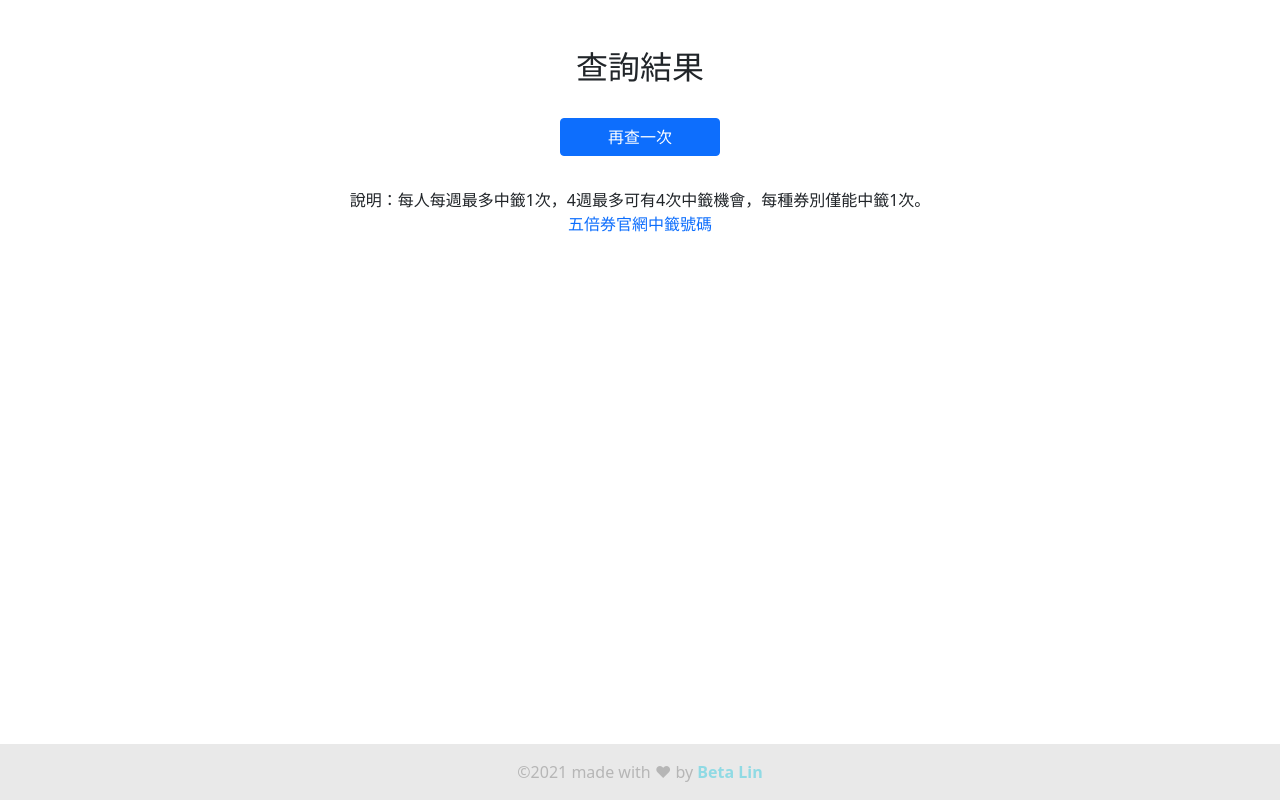
After one commit to linbeta/5000_quick_search, a Flask app: template templates/result.html in a window 1280 px wide. The commit adds this page. Run offline with Flask 2, Linux system fonts and the light colour scheme; the template is opened without the code that fills it, so the values that code supplies are empty; parts of the project's set-up code (start-up, migrations or seed data) failed here and were passed over.

Commit message:
finish whole search function and add bootstrap to html files

```diff
--- a/main.py
+++ b/main.py
@@ -9,19 +9,23 @@ def form():
     return render_template('form.html')
 
 
-@app.route('/data', methods=['POST', 'GET'])
-def data():
+@app.route('/result', methods=['POST', 'GET'])
+def show_result():
     if request.method == 'GET':
-        return f"The URL /data is accessed directly. Try going to '/form' to submit form"
+        return f"The URL /result is accessed directly. Try going to '/' to submit form"
     if request.method == 'POST':
         form_data = request.form
         user_input = form_data['last_3_digits']
         # 連結到search_v2.py這份檔案進行搜尋的運算，用for loop跑四周的比對
         results = []
         for week in search_v2.weeks:
-            result = search_v2.scan(user_input, week)
+            # 回傳results作為搜尋檢查，排除單一券種重複中籤的狀況
+            result = search_v2.scan(user_input, week, results)
             results.append(result)
-        return render_template('data.html', form_data=form_data, search_result=results)
+        # 將結果轉成中文輸出
+        results_zh_tw = [
+            f"第{i + 1}周-抽中{search_v2.zh_tw[name]}" if name in search_v2.zh_tw else f"第{i + 1}周-{name}" for i, name in enumerate(results)]
+        return render_template('result.html', form_data=form_data, search_result=results_zh_tw)
 
 
 if __name__ == "__main__":
--- a/search_v2.py
+++ b/search_v2.py
@@ -35,7 +35,6 @@ winNo4 = ast.literal_eval(winNo4_str)
 # 把每周中獎號字典存成list方便後續使用
 weeks = [winNo1, winNo2, winNo3, winNo4]
 
-
 # 轉換為票券中文名稱
 ch_names = ["國旅券", "i原券", "農遊券", "藝fun券-數位", "藝fun券-紙本", "動滋券", "客庄券", "地方創生券"]
 zh_tw = {key: ch_names[i] for i, key in enumerate(winNo1)}
@@ -43,18 +42,23 @@ zh_tw = {key: ch_names[i] for i, key in enumerate(winNo1)}
 
 
 # Define search function
-def scan(user_input, winNo):
-    # 從week_1中獎號字典中去loop，拿每一個獎號看是否在user_id中，有的話break(這邊也可同時處理順序和無法重複中獎的問題)，印出券種
+def scan(user_input, winNo, ticket_list):
+    '''
+    從winNo1~winNo4中獎號字典中去loop，拿每一個獎號看是否在user_id中，有的話break(這邊也可同時處理順序和無法重複中獎的問題)，印出券種。
+    ticket_list用來追蹤已中籤的券種，排除同一券種重複中獎問題，在main中存在results中。
+    '''
     win = False
     for key in winNo:
         for num in winNo[key]:
-            if num in user_input:
-                # print(f"抽中 {zh_tw[key]}")
+            if num in user_input and num[-2] == user_input[-2] and key not in ticket_list:
                 win = True
-                return f"抽中 {zh_tw[key]}"
-        # 排除重複中獎，如已經有抽中了，當周直接跳出
+                return key
+        # 排除當周重複中獎，如已經有抽中了，當周直接跳出
         if win:
             break
-    if not win:
-        # print("本周未中籤")
+    if not win and len(winNo) == 0:
+        return "尚未公布"
+    elif not win and len(winNo) < 8:
+        return "未中籤-還有機會"
+    else:
         return "未中籤"
--- /dev/null
+++ b/static/style.css
@@ -0,0 +1,102 @@
+body {
+    min-width: 320px;
+}
+
+h1 {
+    text-align: center;
+}
+
+h2, h3 {
+    margin: 0 auto;
+    padding: 1rem;
+    text-align: center;
+}
+
+h3 {
+    background-color: #dcecff;
+    color:rgb(102, 102, 102);
+    font-size: 1.5rem;
+    width: 80%;
+}
+
+p {
+    text-align: center;
+}
+
+.custom-center {
+    margin: 2rem auto;
+    max-width: 50%;
+    min-width: 320px;
+}
+
+.container-sm {
+    margin-top: 2rem;
+}
+
+.backButton {
+    color: red;
+    margin-top: 1rem;
+    max-width: 10rem;
+}
+
+.inline-link {
+    text-decoration: none;
+}
+
+.inline-link:hover {
+    color: blue;
+    text-decoration: underline;
+    text-decoration-color: #8ebfff;
+    text-decoration-thickness: 0.2rem;
+}
+
+.notes {
+    margin: 0 auto;
+    max-width: 90%;
+    min-width: 320px;
+}
+
+footer {
+    background-color: #e9e9e9;
+    bottom: 0;
+    color: rgb(182, 182, 182);
+    padding-top: 1rem;
+    position: fixed;
+    /* margin-bottom: 0; */
+    text-align: center;
+    width: 100%;
+    min-width: 320px;
+}
+
+footer a {
+    color: #90dae4;
+    text-decoration: none;
+    font-weight: 700;
+}
+
+footer a:hover {
+    color: rgb(26, 141, 156);
+    transition: 1s;
+}
+
+@media only screen and (max-width: 576px) {
+    h1 {
+        font-size: 1.5rem;
+    }
+
+    h3 {
+        font-size: 1rem;
+        width: 95%;
+    }
+
+    .custom-center {
+        max-width: 80%;
+    }
+}
+
+@media only screen and (max-width: 992px) {
+    h3 {
+        font-size: 1.3rem;
+        width: 80%;
+    }
+}
--- /dev/null
+++ b/templates/result.html
@@ -0,0 +1,43 @@
+<!doctype html>
+<html lang="en">
+
+<head>
+    <meta charset="UTF-8">
+    <meta name="viewport"
+        content="width=device-width, user-scalable=no, initial-scale=1.0, maximum-scale=1.0, minimum-scale=1.0">
+    <meta http-equiv="X-UA-Compatible" content="ie=edge">
+    <link href="https://cdn.jsdelivr.net/npm/bootstrap@5.0.2/dist/css/bootstrap.min.css" rel="stylesheet"
+        integrity="sha384-EVSTQN3/azprG1Anm3QDgpJLIm9Nao0Yz1ztcQTwFspd3yD65VohhpuuCOmLASjC" crossorigin="anonymous">
+    <link rel="stylesheet" href="/static/style.css">
+    <title>查詢結果</title>
+</head>
+
+<body>
+    <div class="container">
+        <div class="container-sm custom-center">
+            {% for key,value in form_data.items() %}
+            <h2>身分證後三碼</h2>
+            <h3> {{value}}</h3>
+            {% endfor %}
+
+            <h2>查詢結果</h2>
+            {% for item in search_result %}
+            <h3> {{ item }} </h3>
+            {% endfor %}
+            <div class="d-grid gap-2 col-6 mx-auto backButton">
+                <a class="btn btn-primary" href="/" role="button">再查一次</a>
+            </div>
+        </div>
+        <div class="notes">
+            <p>說明：每人每週最多中籤1次，4週最多可有4次中籤機會，每種券別僅能中籤1次。<br>
+                <a href="https://vhpi.5000.gov.tw/" class="inline-link">五倍券官網中籤號碼</a>
+            </p>
+
+        </div>
+    </div>
+
+    <footer>
+        <p>©2021 made with ❤ by <a href='https://github.com/linbeta'>Beta Lin</a></p>
+    </footer>
+
+</body>
```
Also changed, not shown: search.py (+16 -10 lines), templates/data.html (deleted, +0 -10 lines), templates/form.html (+36 -6 lines).
